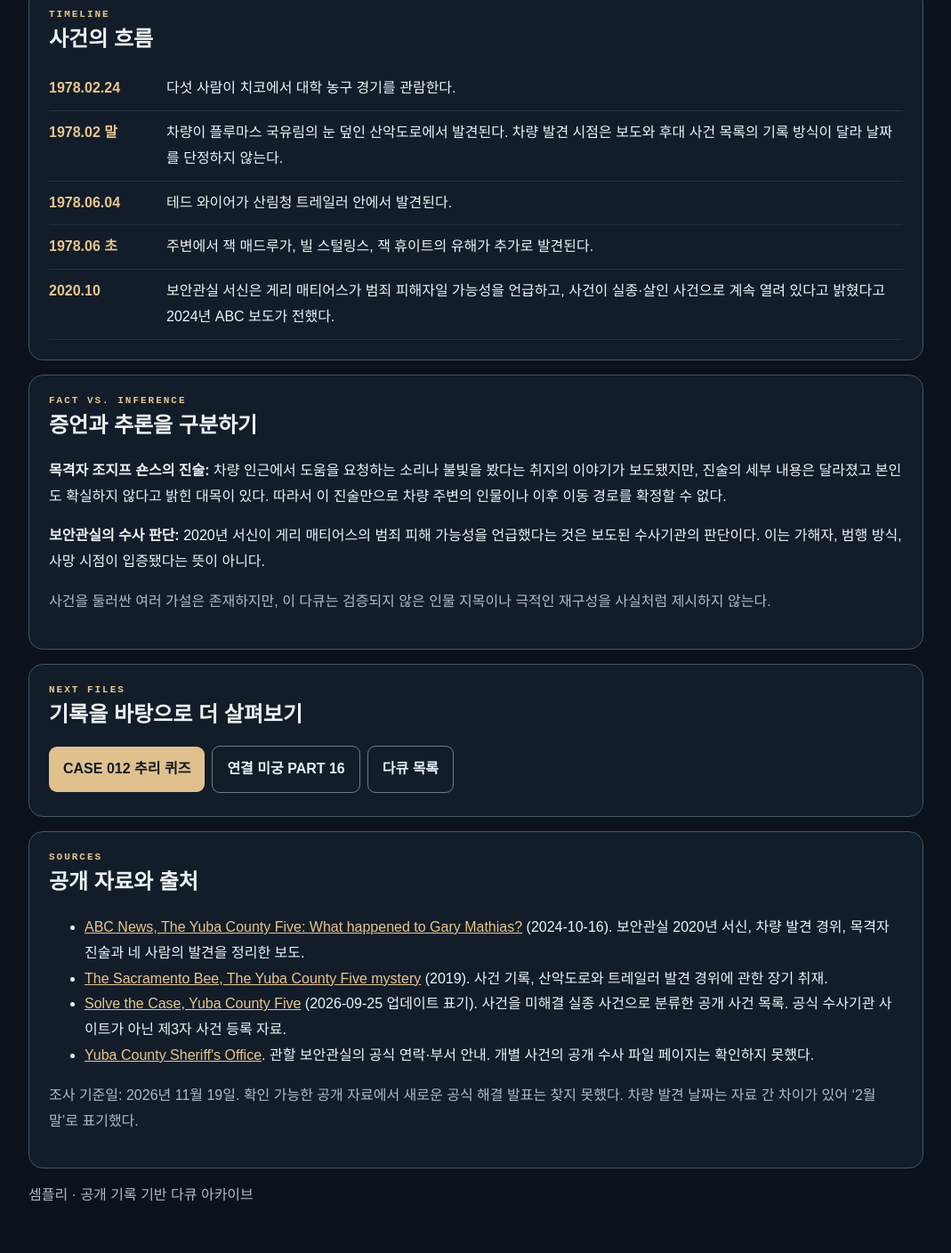
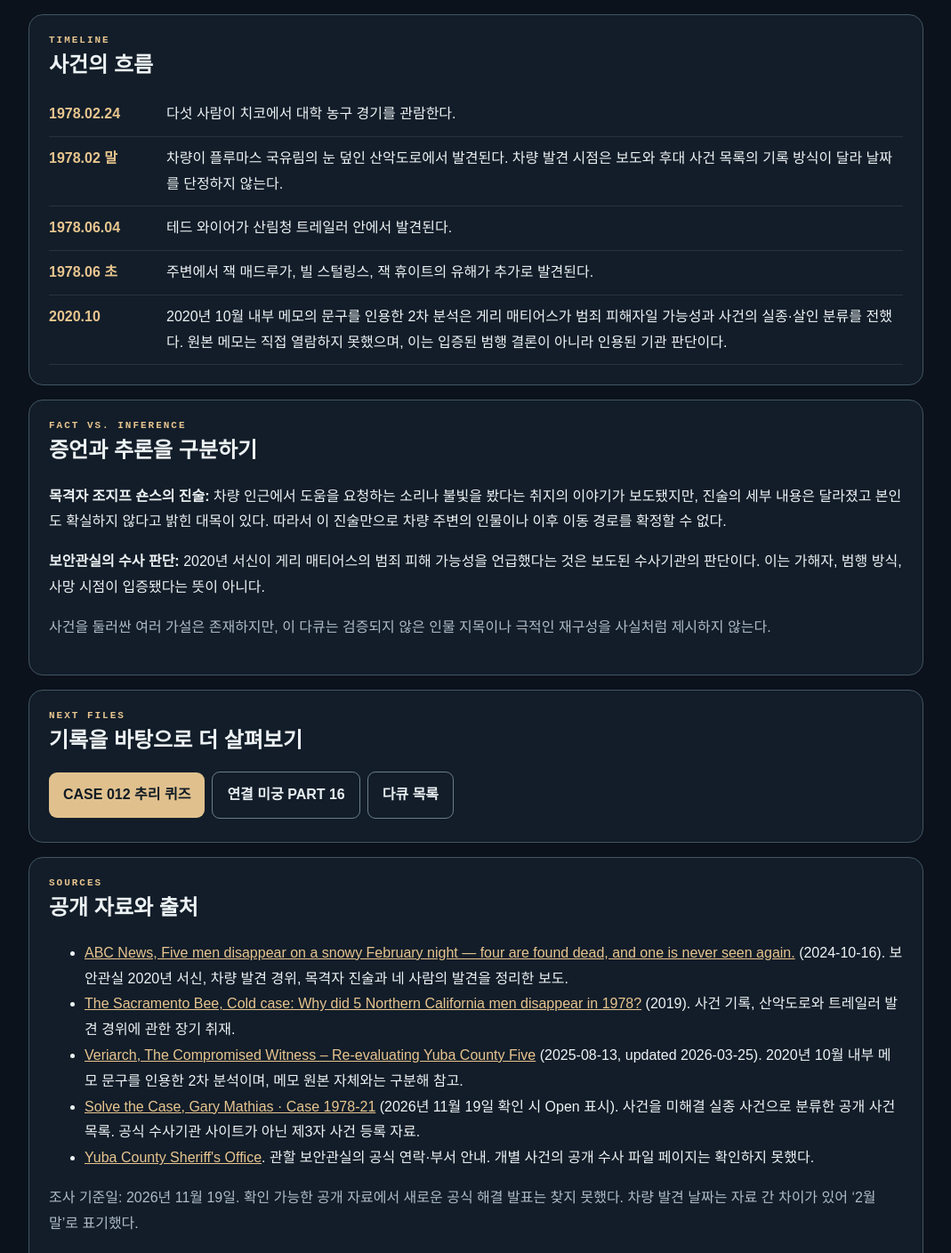
Before and after one commit to LOGAN-99/dontime, a plain HTML site: page yuba-county-five.html in a window 1280 px wide. Shown: the part 1392-2800 px from the top of the page at 89% size, without its empty margins (105-1174 px from the left). Before the commit the page ends 2772 px from the top, so only its background shows below. Drawn offline with Linux system fonts and the light colour scheme.

Commit message:
Correct CASE 012 source links and qualify memo attribution

```diff
--- a/yuba-county-five.html
+++ b/yuba-county-five.html
@@ -13,15 +13,16 @@
 @media(max-width:700px){.grid{grid-template-columns:1fr}.timeline{grid-template-columns:1fr;gap:2px}.hero{min-height:390px}}
 </style></head><body><main class="wrap"><nav class="nav"><a href="/">셈플리</a><span><a href="/mystery.html">미제사건 다큐</a> · <a href="/maze.html">미궁</a></span></nav>
 <section class="hero"><div><div class="eyebrow">CASE 012 · UNITED STATES · 1978</div><h1>눈 덮인 산길,<br>다섯 사람의 귀가</h1><p>농구 경기를 보고 돌아가던 다섯 사람. 차량은 산악도로에서 발견됐고, 몇 달 뒤 네 사람이 숨진 채 발견됐다. 게리 매티어스의 행방은 아직 확인되지 않았다.</p><span class="pill">2026년 11월 19일 기준 · 공개 기록 조사</span></div></section>
-<section class="card"><div class="eyebrow">CASE SUMMARY</div><h2>유바 카운티 5인 실종 사건</h2><p>1978년 2월 24일 밤, 캘리포니아주 치코에서 대학 농구 경기를 관람한 다섯 친구는 집으로 돌아가는 길에 사라졌다. 이 사건은 미국 언론에서 ‘Yuba County Five’라는 이름으로 알려졌다. 다섯 사람 모두 성인이었으며, 이 다큐는 당사자들의 존엄을 우선하고 장애나 건강 정보를 사건의 원인으로 단정하지 않는다.</p><div class="fact"><b>핵심 상태</b><br>네 사람은 1978년 6월 산악 지역에서 발견됐다. 게리 매티어스는 발견되지 않았다. 2020년 보안관실 서신을 인용한 2024년 보도는 사건이 실종 및 살인 사건으로 계속 열려 있다고 전했다.</div></section>
+<section class="card"><div class="eyebrow">CASE SUMMARY</div><h2>유바 카운티 5인 실종 사건</h2><p>1978년 2월 24일 밤, 캘리포니아주 치코에서 대학 농구 경기를 관람한 다섯 친구는 집으로 돌아가는 길에 사라졌다. 이 사건은 미국 언론에서 ‘Yuba County Five’라는 이름으로 알려졌다. 다섯 사람 모두 성인이었으며, 이 다큐는 당사자들의 존엄을 우선하고 장애나 건강 정보를 사건의 원인으로 단정하지 않는다.</p><div class="fact"><b>핵심 상태</b><br>네 사람은 1978년 6월 산악 지역에서 발견됐다. 게리 매티어스는 발견되지 않았다. 2020년 10월 보안관실 내부 메모의 문구를 인용한 2차 분석은 게리 매티어스가 범죄 피해자일 가능성이 있다고 적고, 사건을 실종·살인 사건으로 계속 열어 둔다고 전했다. 원본 메모는 카운티 웹사이트에서 직접 확인하지 못했으므로, 해당 문구는 공개 분석이 인용한 기관 판단으로만 다룬다.</div></section>
 <section class="grid"><div class="card"><div class="eyebrow">CONFIRMED RECORDS</div><h2>확인된 사실</h2><ul><li>다섯 사람은 1978년 2월 24일 치코에서 열린 대학 농구 경기를 관람했다.</li><li>경기 뒤 Behr's Market에 들른 모습이 마지막으로 확인된 공개 목격으로 보도됐다.</li><li>이들이 탄 1969년형 Mercury 차량은 플루마스 국유림의 눈 덮인 외딴 도로에서 발견됐다.</li><li>1978년 6월 4일 테드 와이어가 산림청 소유 트레일러 안에서 발견됐고, 나머지 세 사람의 유해도 며칠 뒤 주변에서 발견됐다.</li><li>게리 매티어스의 유해나 행방은 확인되지 않았다.</li></ul></div>
 <div class="card"><div class="eyebrow">UNRESOLVED QUESTIONS</div><h2>아직 확인되지 않은 점</h2><ul><li>왜 귀가 경로에서 벗어나 산악도로로 향했는지 확정되지 않았다.</li><li>차량을 두고 떠난 정확한 시점과 이유는 확인되지 않았다.</li><li>트레일러에 도착한 과정과 당시 각자의 판단을 완전히 재구성할 수 없다.</li><li>게리 매티어스가 어디로 향했는지, 이후 어떤 일이 있었는지 확인되지 않았다.</li></ul></div></section>
-<section class="card"><div class="eyebrow">TIMELINE</div><h2>사건의 흐름</h2><div class="timeline"><b>1978.02.24</b><span>다섯 사람이 치코에서 대학 농구 경기를 관람한다.</span></div><div class="timeline"><b>1978.02 말</b><span>차량이 플루마스 국유림의 눈 덮인 산악도로에서 발견된다. 차량 발견 시점은 보도와 후대 사건 목록의 기록 방식이 달라 날짜를 단정하지 않는다.</span></div><div class="timeline"><b>1978.06.04</b><span>테드 와이어가 산림청 트레일러 안에서 발견된다.</span></div><div class="timeline"><b>1978.06 초</b><span>주변에서 잭 매드루가, 빌 스털링스, 잭 휴이트의 유해가 추가로 발견된다.</span></div><div class="timeline"><b>2020.10</b><span>보안관실 서신은 게리 매티어스가 범죄 피해자일 가능성을 언급하고, 사건이 실종·살인 사건으로 계속 열려 있다고 밝혔다고 2024년 ABC 보도가 전했다.</span></div></section>
+<section class="card"><div class="eyebrow">TIMELINE</div><h2>사건의 흐름</h2><div class="timeline"><b>1978.02.24</b><span>다섯 사람이 치코에서 대학 농구 경기를 관람한다.</span></div><div class="timeline"><b>1978.02 말</b><span>차량이 플루마스 국유림의 눈 덮인 산악도로에서 발견된다. 차량 발견 시점은 보도와 후대 사건 목록의 기록 방식이 달라 날짜를 단정하지 않는다.</span></div><div class="timeline"><b>1978.06.04</b><span>테드 와이어가 산림청 트레일러 안에서 발견된다.</span></div><div class="timeline"><b>1978.06 초</b><span>주변에서 잭 매드루가, 빌 스털링스, 잭 휴이트의 유해가 추가로 발견된다.</span></div><div class="timeline"><b>2020.10</b><span>2020년 10월 내부 메모의 문구를 인용한 2차 분석은 게리 매티어스가 범죄 피해자일 가능성과 사건의 실종·살인 분류를 전했다. 원본 메모는 직접 열람하지 못했으며, 이는 입증된 범행 결론이 아니라 인용된 기관 판단이다.</span></div></section>
 <section class="card"><div class="eyebrow">FACT VS. INFERENCE</div><h2>증언과 추론을 구분하기</h2><p><b>목격자 조지프 숀스의 진술:</b> 차량 인근에서 도움을 요청하는 소리나 불빛을 봤다는 취지의 이야기가 보도됐지만, 진술의 세부 내용은 달라졌고 본인도 확실하지 않다고 밝힌 대목이 있다. 따라서 이 진술만으로 차량 주변의 인물이나 이후 이동 경로를 확정할 수 없다.</p><p><b>보안관실의 수사 판단:</b> 2020년 서신이 게리 매티어스의 범죄 피해 가능성을 언급했다는 것은 보도된 수사기관의 판단이다. 이는 가해자, 범행 방식, 사망 시점이 입증됐다는 뜻이 아니다.</p><p class="muted">사건을 둘러싼 여러 가설은 존재하지만, 이 다큐는 검증되지 않은 인물 지목이나 극적인 재구성을 사실처럼 제시하지 않는다.</p></section>
 <section class="card"><div class="eyebrow">NEXT FILES</div><h2>기록을 바탕으로 더 살펴보기</h2><a class="btn" href="/deduction-yuba.html">CASE 012 추리 퀴즈</a><a class="btn alt" href="/maze16.html">연결 미궁 PART 16</a><a class="btn alt" href="/mystery.html">다큐 목록</a></section>
 <section class="card links"><div class="eyebrow">SOURCES</div><h2>공개 자료와 출처</h2><ul>
-<li><a href="https://www.abc.net.au/news/2024-10-16/yuba-county-five-mystery-what-happened-to-gary-mathias/104462466" target="_blank" rel="noopener">ABC News, The Yuba County Five: What happened to Gary Mathias?</a> (2024-10-16). 보안관실 2020년 서신, 차량 발견 경위, 목격자 진술과 네 사람의 발견을 정리한 보도.</li>
-<li><a href="https://www.sacbee.com/news/local/crime/article226551784.html" target="_blank" rel="noopener">The Sacramento Bee, The Yuba County Five mystery</a> (2019). 사건 기록, 산악도로와 트레일러 발견 경위에 관한 장기 취재.</li>
-<li><a href="https://solvethecase.org/cases/yuba-county-five/" target="_blank" rel="noopener">Solve the Case, Yuba County Five</a> (2026-09-25 업데이트 표기). 사건을 미해결 실종 사건으로 분류한 공개 사건 목록. 공식 수사기관 사이트가 아닌 제3자 사건 등록 자료.</li>
-<li><a href="https://www.yuba.gov/departments/sheriff_coroner/index.php" target="_blank" rel="noopener">Yuba County Sheriff's Office</a>. 관할 보안관실의 공식 연락·부서 안내. 개별 사건의 공개 수사 파일 페이지는 확인하지 못했다.</li></ul>
+<li><a href="https://www.abc.net.au/news/2024-02-24/yuba-county-five-missing-persons-case/103472558" target="_blank" rel="noopener">ABC News, Five men disappear on a snowy February night — four are found dead, and one is never seen again.</a> (2024-10-16). 보안관실 2020년 서신, 차량 발견 경위, 목격자 진술과 네 사람의 발견을 정리한 보도.</li>
+<li><a href="https://www.sacbee.com/news/local/crime/article226777394.html" target="_blank" rel="noopener">The Sacramento Bee, Cold case: Why did 5 Northern California men disappear in 1978?</a> (2019). 사건 기록, 산악도로와 트레일러 발견 경위에 관한 장기 취재.</li>
+<li><a href="https://veriarch.com/the-compromised-witness-yuba-county-five" target="_blank" rel="noopener">Veriarch, The Compromised Witness – Re-evaluating Yuba County Five</a> (2025-08-13, updated 2026-03-25). 2020년 10월 내부 메모 문구를 인용한 2차 분석이며, 메모 원본 자체와는 구분해 참고.</li>
+<li><a href="https://www.solvethecase.org/case/1978-21/gary-mathias" target="_blank" rel="noopener">Solve the Case, Gary Mathias · Case 1978-21</a> (2026년 11월 19일 확인 시 Open 표시). 사건을 미해결 실종 사건으로 분류한 공개 사건 목록. 공식 수사기관 사이트가 아닌 제3자 사건 등록 자료.</li>
+<li><a href="https://www.yuba.gov/departments/sheriff_coroner/about/contact_us.php" target="_blank" rel="noopener">Yuba County Sheriff's Office</a>. 관할 보안관실의 공식 연락·부서 안내. 개별 사건의 공개 수사 파일 페이지는 확인하지 못했다.</li></ul>
 <p class="muted">조사 기준일: 2026년 11월 19일. 확인 가능한 공개 자료에서 새로운 공식 해결 발표는 찾지 못했다. 차량 발견 날짜는 자료 간 차이가 있어 ‘2월 말’로 표기했다.</p></section><footer class="muted">셈플리 · 공개 기록 기반 다큐 아카이브</footer></main></body></html>
```
